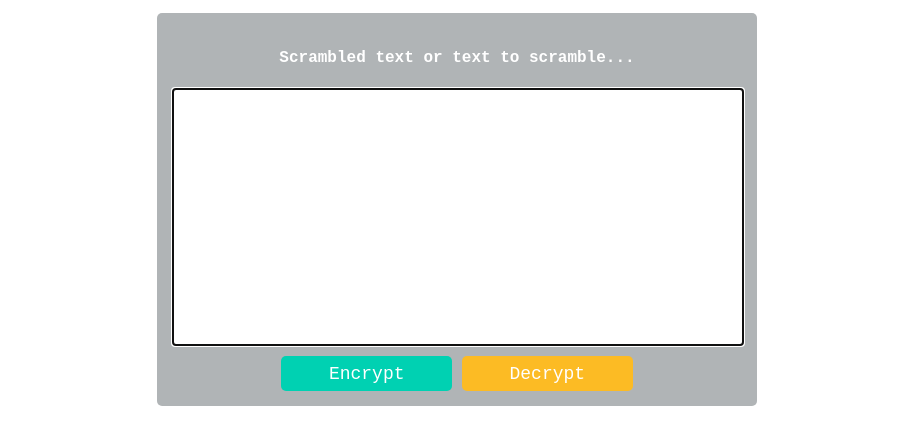
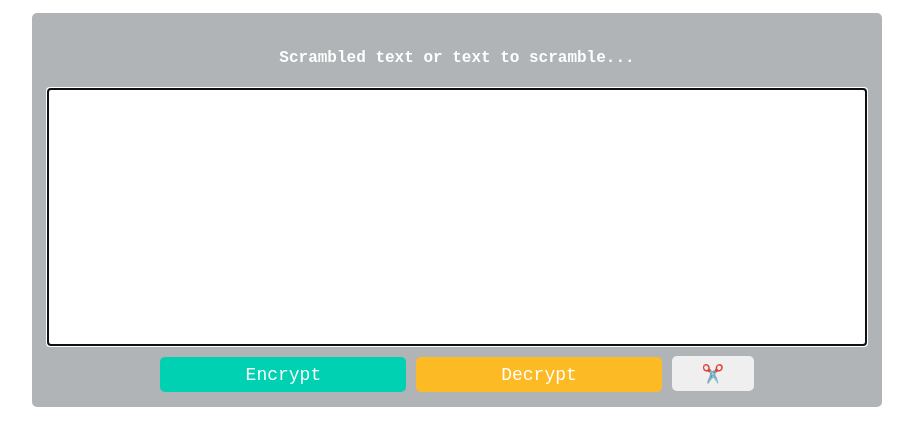
Before and after one commit to Invertee/Janus, a website: page www/index.html in a window 1280 px wide. Shown: the part 120-566 px from the top of the page, without its empty margins (183-1096 px from the left). Drawn offline with Linux system fonts and the light colour scheme.

Commit message:
Added copy button

```diff
--- a/www/css/main.css
+++ b/www/css/main.css
@@ -1,5 +1,5 @@
 body {
-    max-width: 600px;
+    max-width: 850px;
     margin: auto;
     margin-top: 15px;
     font-family: 'Courier New', Courier, monospace;
@@ -41,6 +41,16 @@ button {
     font-size: 18px;
 }
 
+.smallbutton {
+    border-radius: 5px;
+    width: 10%;
+    height: 35px;
+    border: 0px;
+    color: white;
+    font-family: 'Courier New', Courier, monospace;
+    font-size: 18px;
+}
+
 #encrypt {
     margin: auto;
     background-color: #00d1b2;
--- a/www/index.html
+++ b/www/index.html
@@ -22,6 +22,7 @@
             <div class="buttons">
                 <button type="button" id="encrypt">Encrypt</button>
                 <button type="button" id="decrypt">Decrypt</button>
+                <button type="button" class="smallbutton" id="copybutton">✂️</button>
             </div>
         </form>
     </div>
--- a/www/js/main.js
+++ b/www/js/main.js
@@ -53,3 +53,11 @@ document.getElementById('decrypt').addEventListener('click', function()
             })
             .catch(err => console.error(err))
 });
+
+document.getElementById('copybutton').addEventListener('click', function(){
+
+    document.getElementById('input').select();
+
+    document.execCommand("copy")
+
+});
```
Also changed, not shown: routes/routes.js (+5 -5 lines).
